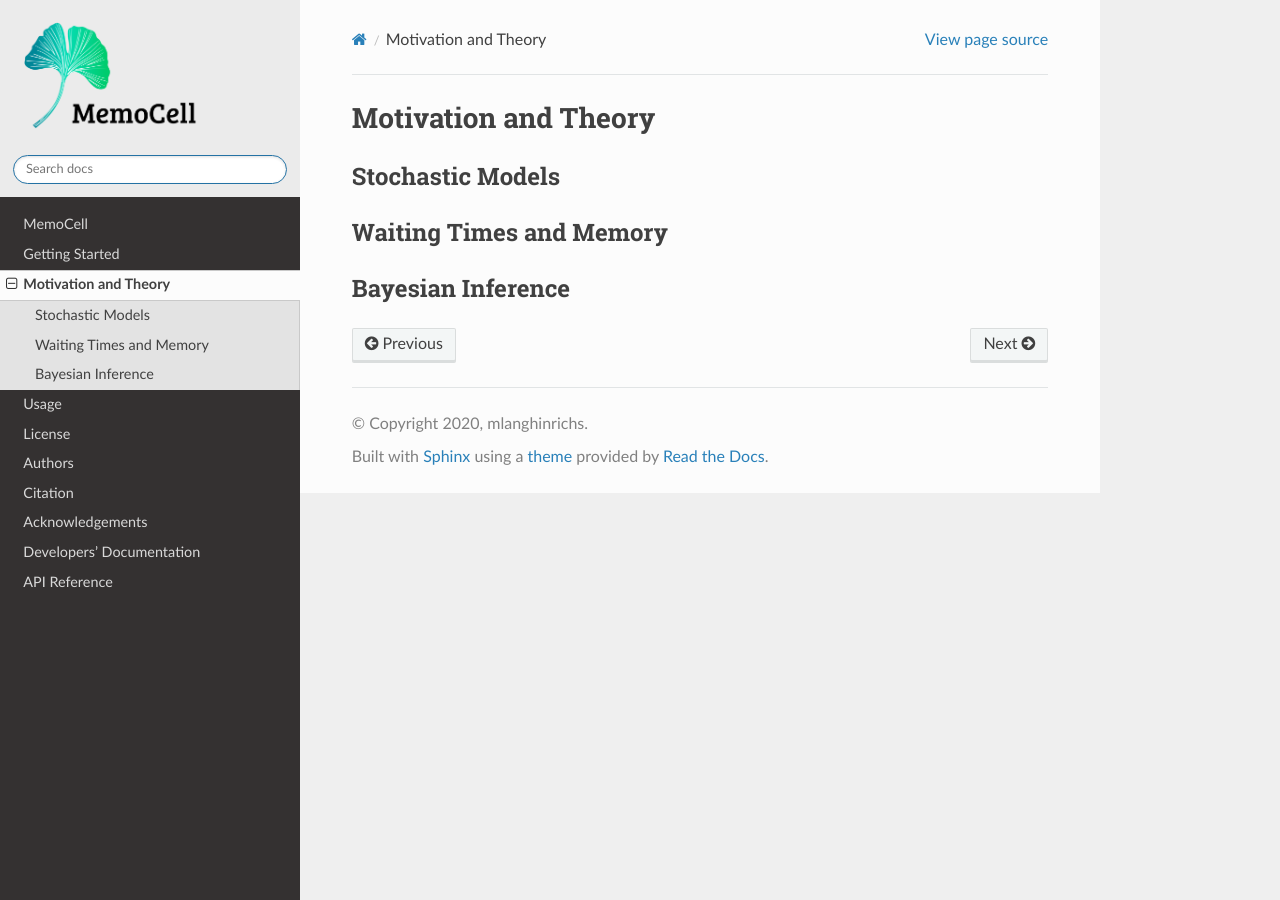
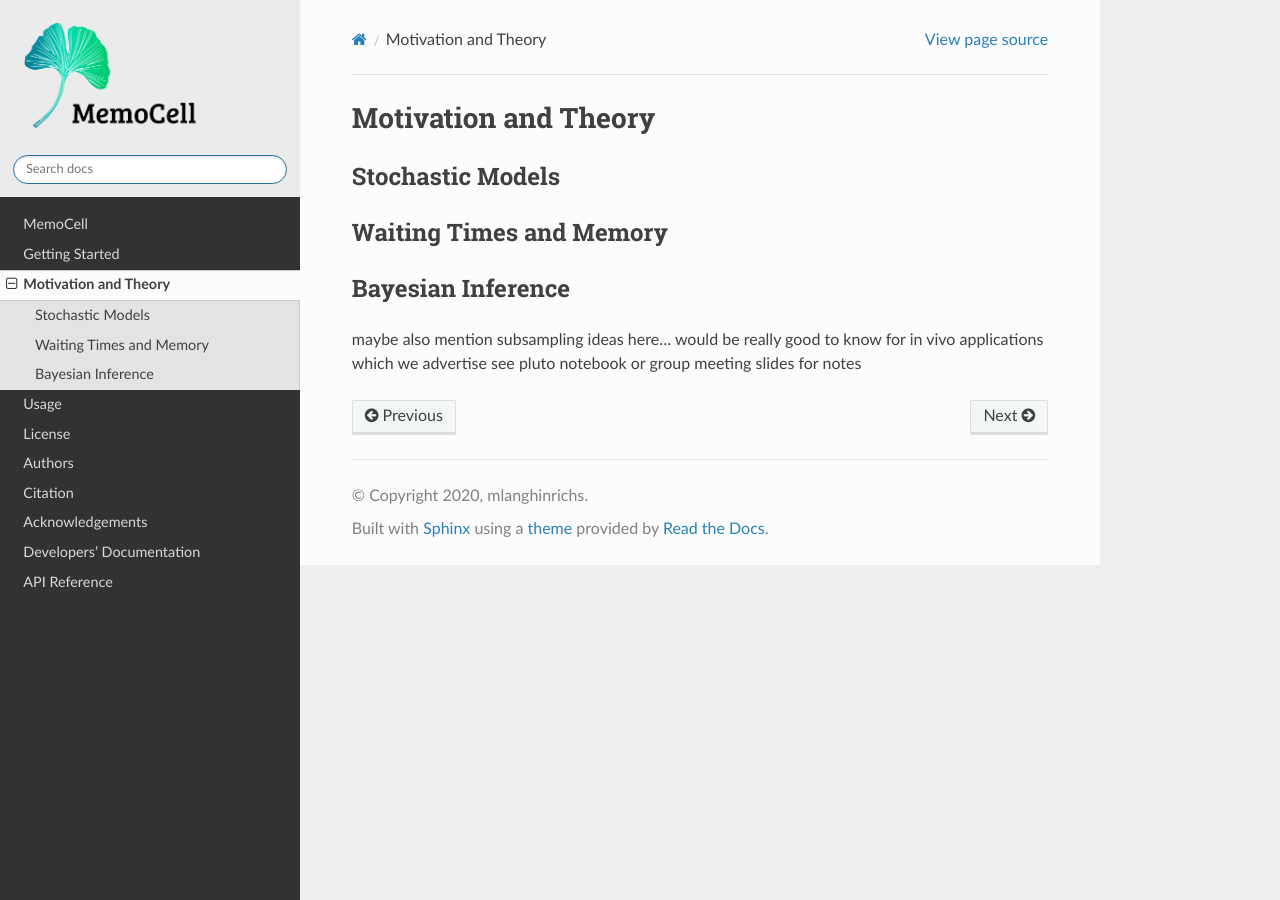
Before and after one commit to mauricelanghinrichs/memocell, a Sphinx documentation site: the page built from docs/motivation_theory.rst, in a window 1280 px wide. Built offline with Sphinx 7.4.7 and the Read the Docs theme 2.0.0, drawn with Linux system fonts in a browser that asks for light colours.

Commit message:
note for docs

```diff
--- a/docs/motivation_theory.rst
+++ b/docs/motivation_theory.rst
@@ -10,3 +10,7 @@ Waiting Times and Memory
 
 Bayesian Inference
 ^^^^^^^^^^^^^^^^^^
+
+maybe also mention subsampling ideas here...
+would be really good to know for in vivo applications which we advertise
+see pluto notebook or group meeting slides for notes
```
